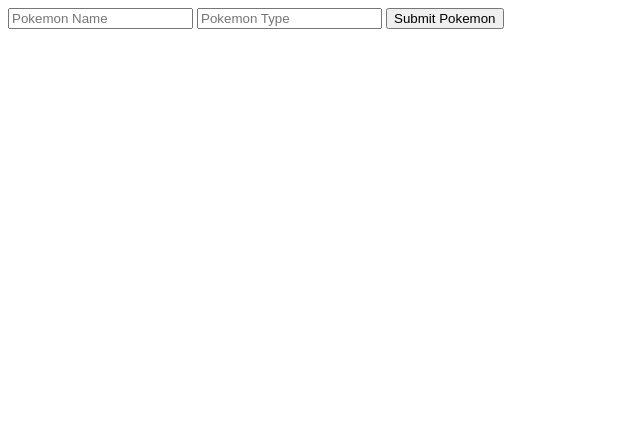
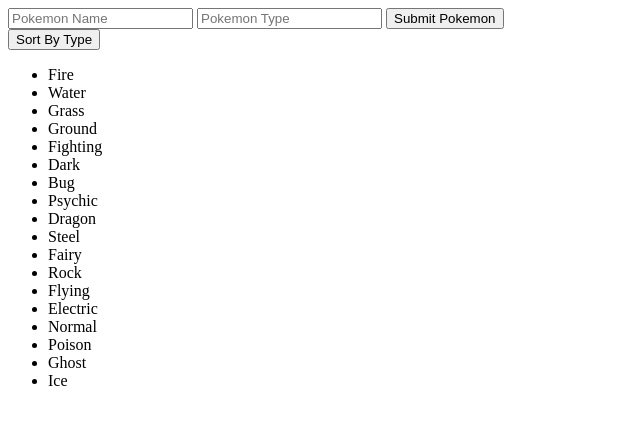
Before and after one commit to KingCastorius/pokedex, a plain HTML site: page index.html in a window 1280 px wide. Shown: the whole page, without its empty margins (0-640 px from the left). Drawn offline with Linux system fonts and the light colour scheme.

Commit message:
cant remember dropdown menu code

```diff
--- a/index.html
+++ b/index.html
@@ -8,6 +8,32 @@
     <input type="text" id="name" placeholder="Pokemon Name">
     <input type="text" id="type" placeholder="Pokemon Type">
     <button type="button" name="button" onClick="submit()">Submit Pokemon</button>
+    <div class="dropdown">
+      <button onclick="filterType()" class="dropbtn">Sort By Type</button>
+        <div class="dropdown-content">
+          <ul>
+            <li><a>Fire</a></li>
+            <li><a>Water</a></li>
+            <li><a>Grass</a></li>
+            <li><a>Ground</a></li>
+            <li><a>Fighting</a></li>
+            <li><a>Dark</a></li>
+            <li><a>Bug</a></li>
+            <li><a>Psychic</a></li>
+            <li><a>Dragon</a></li>
+            <li><a>Steel</a></li>
+            <li><a>Fairy</a></li>
+            <li><a>Rock</a></li>
+            <li><a>Flying</a></li>
+            <li><a>Electric</a></li>
+            <li><a>Normal</a></li>
+            <li><a>Poison</a></li>
+            <li><a>Ghost</a></li>
+            <li><a>Ice</a></li>
+          </ul>
+        </div>
+    </div>
+
     <p><output id="outputName"></output> <output id="outputType"></output></p>
 
 
```
